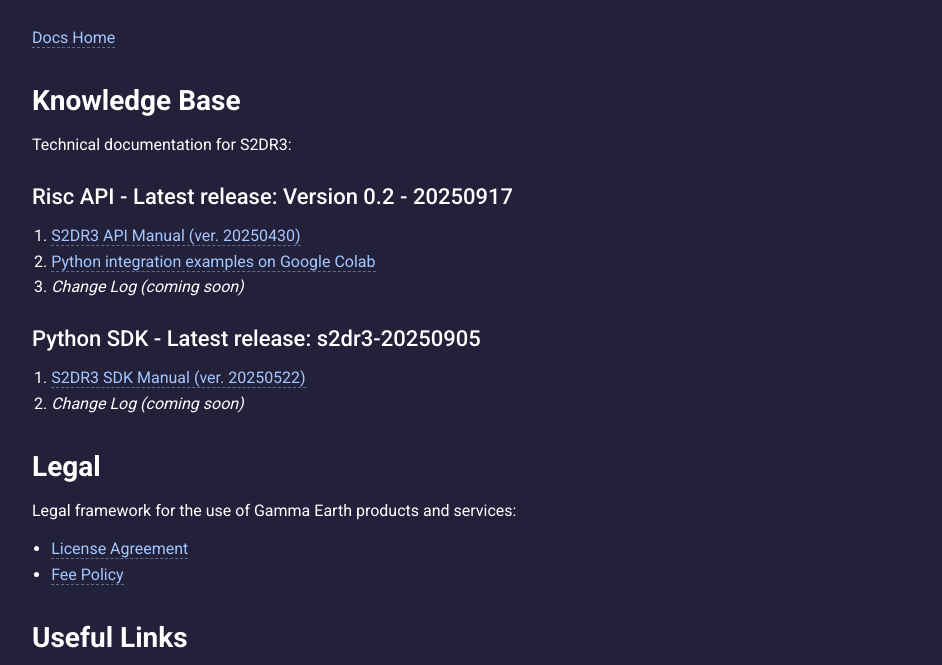
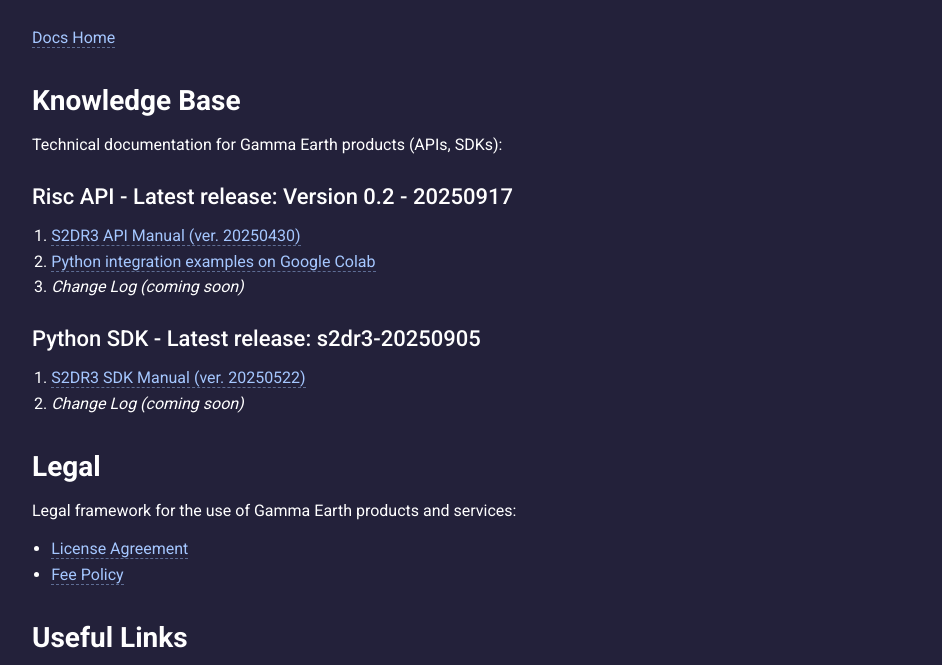
Before and after one commit to gamayos/gamma-earth-api, a plain HTML site: page docs/index.html in a window 1280 px wide. Shown: the part 100-765 px from the top of the page, without its empty margins (128-1070 px from the left). Drawn offline with Linux system fonts and the light colour scheme.

Commit message:
Update documentation for Gamma Earth products

```diff
--- a/docs/index.html
+++ b/docs/index.html
@@ -35,7 +35,7 @@
        -->
 
       <h2>Knowledge Base</h2>
-      <p>Technical documentation for S2DR3:</p>
+      <p>Technical documentation for Gamma Earth products (APIs, SDKs):</p>
       <h3>Risc API - Latest release: Version 0.2 - 20250917</h3>
       <ol>
         <li><a href="knowledge-base/S2DR3-API-README-20250430.html">S2DR3 API Manual (ver. 20250430)</a></li>
```
